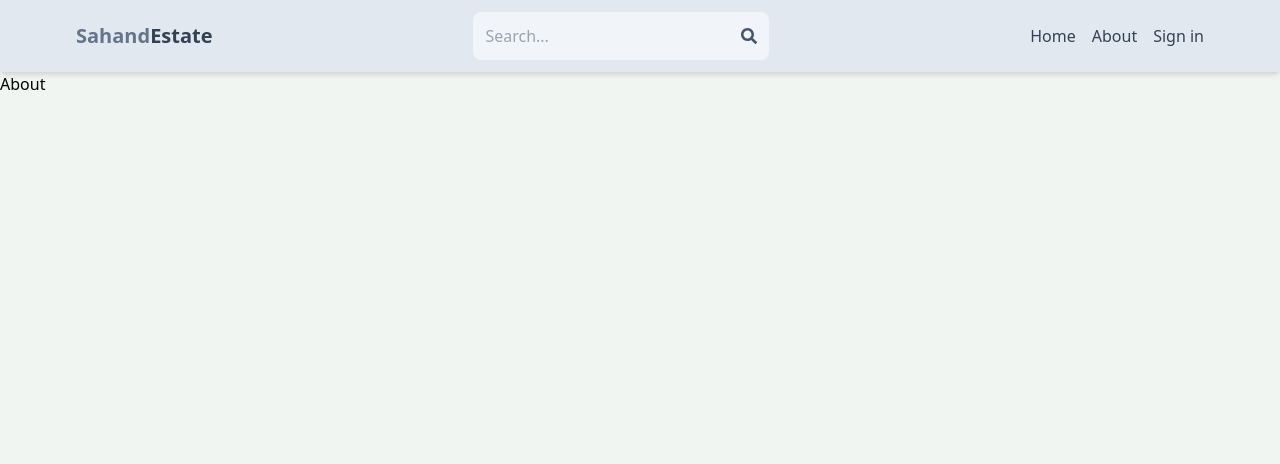
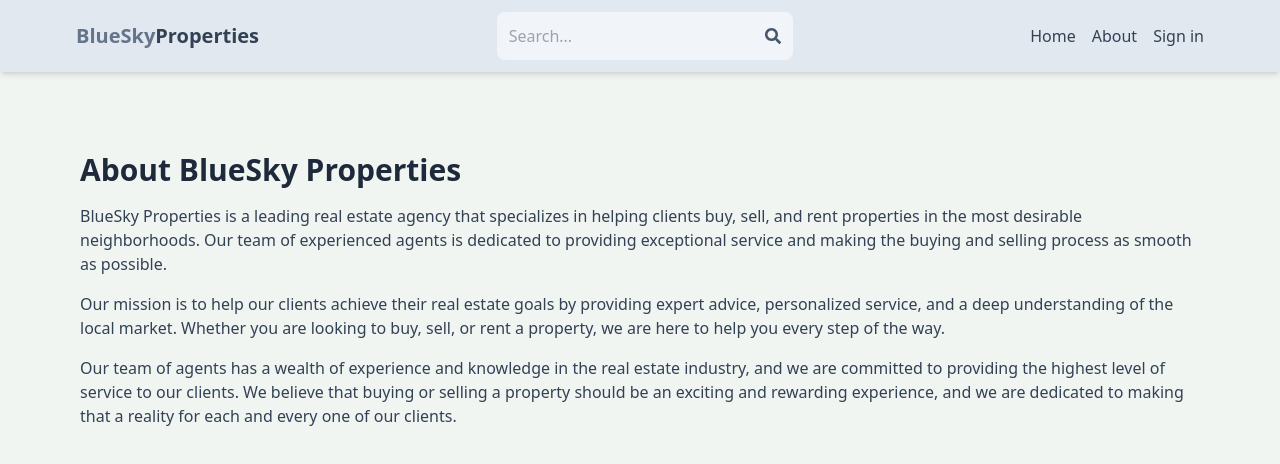
Before and after one commit to MuhammedDilshad/MERN-real-estate, a React (Vite) app in the folder client/: page /about in a window 1280 px wide. Shown: the top 464 px of the page. Built offline with nearby package versions, Linux system fonts and the light colour scheme; no server answers.

Commit message:
update signout route

```diff
--- a/client/src/Components/Header.jsx
+++ b/client/src/Components/Header.jsx
@@ -29,8 +29,8 @@
       <div className="flex justify-between items-center max-w-6xl mx-auto p-3">
         <Link to="/">
           <h1 className="font-bold text-sm sm:text-xl flex flex-wrap">
-            <span className="text-slate-500">Sahand</span>
-            <span className="text-slate-700">Estate</span>
+            <span className="text-slate-500">BlueSky</span>
+            <span className="text-slate-700">Properties</span>
           </h1>
         </Link>
         <form
--- a/client/src/Pages/About.jsx
+++ b/client/src/Pages/About.jsx
@@ -1,7 +1,33 @@
 import React from "react";
 
 function About() {
-  return <div>About</div>;
+  return (
+    <div className="py-20 px-4 max-w-6xl mx-auto">
+      <h1 className="text-3xl font-bold mb-4 text-slate-800">
+        About BlueSky Properties
+      </h1>
+      <p className="mb-4 text-slate-700">
+        BlueSky Properties is a leading real estate agency that specializes in
+        helping clients buy, sell, and rent properties in the most desirable
+        neighborhoods. Our team of experienced agents is dedicated to providing
+        exceptional service and making the buying and selling process as smooth
+        as possible.
+      </p>
+      <p className="mb-4 text-slate-700">
+        Our mission is to help our clients achieve their real estate goals by
+        providing expert advice, personalized service, and a deep understanding
+        of the local market. Whether you are looking to buy, sell, or rent a
+        property, we are here to help you every step of the way.
+      </p>
+      <p className="mb-4 text-slate-700">
+        Our team of agents has a wealth of experience and knowledge in the real
+        estate industry, and we are committed to providing the highest level of
+        service to our clients. We believe that buying or selling a property
+        should be an exciting and rewarding experience, and we are dedicated to
+        making that a reality for each and every one of our clients.
+      </p>
+    </div>
+  );
 }
 
 export default About;
```
Also changed, not shown: 2 other files (tests, documents, lock files or other folders).
